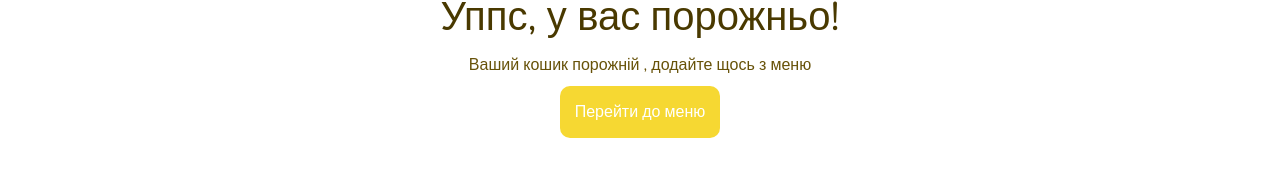
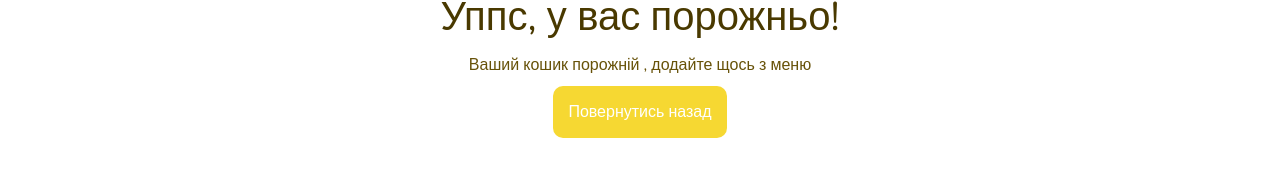
Before and after one commit to David-Shahmatov/KavaFm, a React (Create React App) app: page /KavaFm/cart in a window 1280 px wide. Shown: the part 300-476 px from the top of the page. Built offline with nearby package versions, Linux system fonts and the light colour scheme.

Commit message:
updates in card item title

```diff
--- a/src/components/CardItem/CardItem.jsx
+++ b/src/components/CardItem/CardItem.jsx
@@ -107,7 +107,7 @@ const CardItem = ({
           />
         </Link>
         <p className={styles.cardItem__weight}>{weight}</p>
-        <p className={styles.cardItem__title}>{title}</p>
+          <Link to={path} className={styles.cardItem__title}>{title}</Link>
         <p className={styles.cardItem__ingredients}>{ingredients}</p>
         <div className={styles.cardItem__containerPrice}>
           <div className={styles.cardItem__price}>Ціна:</div>
--- a/src/components/CardItem/CardItem.module.scss
+++ b/src/components/CardItem/CardItem.module.scss
@@ -63,6 +63,13 @@
     }
     font-size: 17px;
     color: #000;
+    text-decoration: none;
+    transition: .2s;
+
+    &:hover {
+      color: $main-color;
+      transition: .2s;
+    }
   }
 
   &__ingredients {
--- a/src/components/CartPage/CartPage.jsx
+++ b/src/components/CartPage/CartPage.jsx
@@ -60,9 +60,9 @@ const CartPage = () => {
           <p className={styles.emptyCartPage__subtitle}>
             Ваший кошик порожній , додайте щось з меню
           </p>
-          <Link to="/" className={styles.emptyCartPage__button}>
-            Перейти до меню
-          </Link>
+          <p onClick={handleGoBack} className={styles.emptyCartPage__button}>
+            Повернутись назад
+          </p>
         </div>
       ) : (
         <div className={styles.cartPage}>
```
